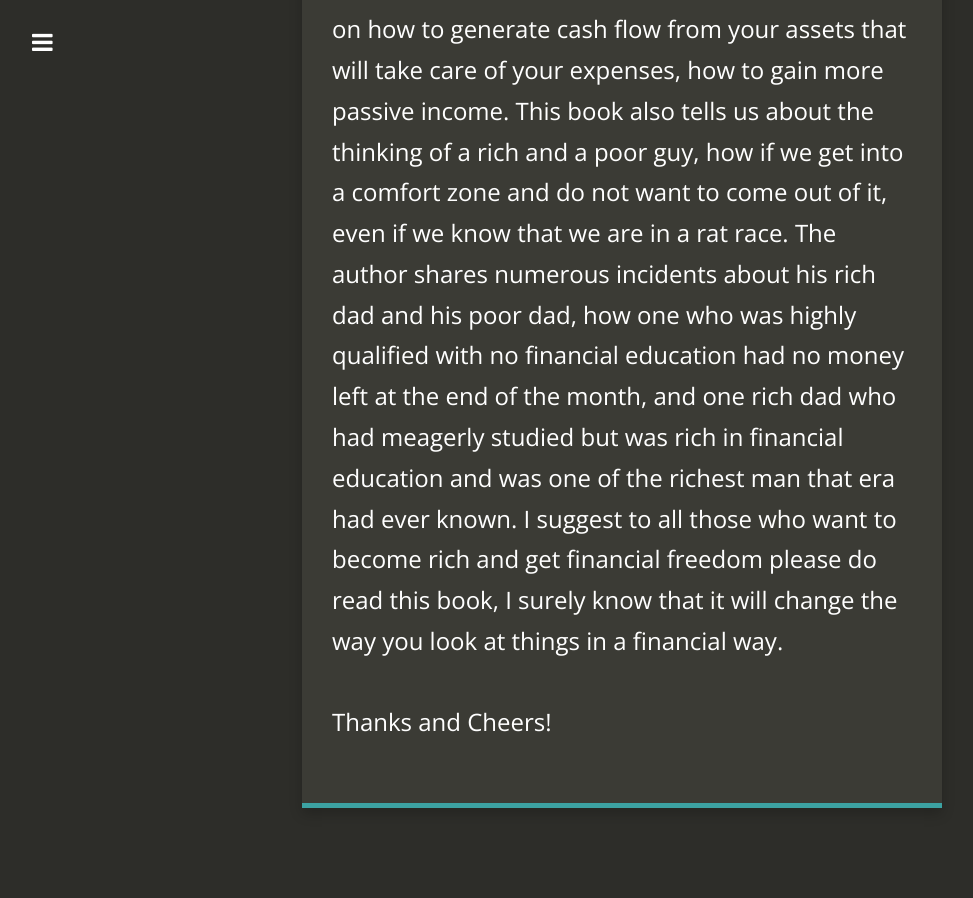
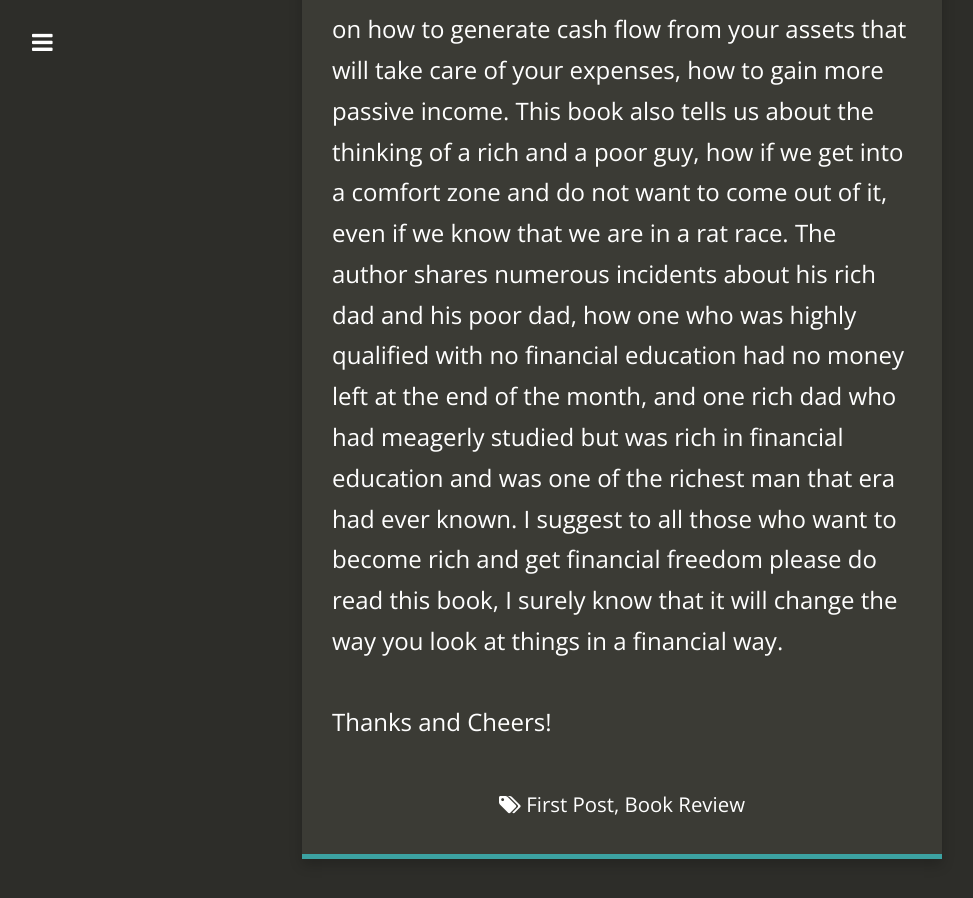
Before and after one commit to arjunsachdev8/arjunsachdev8.github.io, a Jekyll site: the page built from _posts/2018-08-29-Rich-Dad-Poor-Dad.md, in a window 1280 px wide and 900 px high, scrolled down 1414 px. Shown: the whole window, without its empty margins (18-991 px from the left). Built offline with Jekyll 4.4.1, drawn with Linux system fonts in a browser that asks for light colours; nearby versions of some CDN libraries; before the commit the page ends 2263 px from its top, so only the background shows below that.

Commit message:
Update 2018-08-29-Rich-Dad-Poor-Dad.md

```diff
--- a/_posts/2018-08-29-Rich-Dad-Poor-Dad.md
+++ b/_posts/2018-08-29-Rich-Dad-Poor-Dad.md
@@ -3,9 +3,11 @@ layout:     post
 title:      Rich Dad Poor Dad
 date:       2018-08-29 21:32:18
 summary:    Review for the book Rich Dad Poor Dad
-categories: "Book Review"
+categories: Book
 thumbnail: book
 tags:
+  - First Post
+  - Book Review
 ---
 
 Hello fellow readers, here I am with my first blog, which is for the book named “Rich Dad Poor Dad” by Robert Kiyosaki , this is a must read book for the people out there who want to start their own business, want to learn about financial intelligence, want to get rich, people  who are in a rat race and want to come out of that.  This is the most recommended book for millionaires.
```
